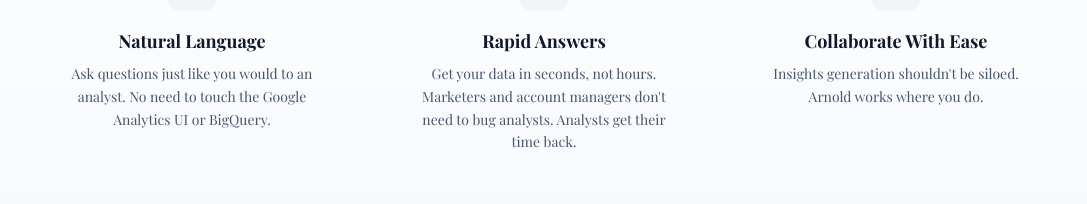
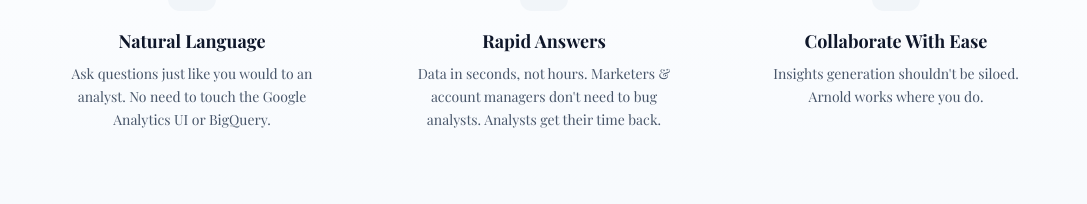
Before and after one commit to McGovs/arnold-the-analyst-frontend-v2-markdown, a React (Vite) app: page / in a window 1280 px wide. Shown: the part 857-1061 px from the top of the page, without its empty margins (96-1183 px from the left). Built offline with nearby package versions, Linux system fonts and the light colour scheme; a web font is replaced by a local one.

Commit message:
Update Homepage.tsx

```diff
--- a/src/pages/Homepage.tsx
+++ b/src/pages/Homepage.tsx
@@ -78,7 +78,7 @@ export default function Homepage() {
           <Feature
             icon={<Zap />}
             title="Rapid Answers"
-            description="Get your data in seconds, not hours. Marketers and account managers don't need to bug analysts. Analysts get their time back."
+            description="Data in seconds, not hours. Marketers & account managers don't need to bug analysts. Analysts get their time back."
           />
           <Feature
             icon={<Users />}
```
